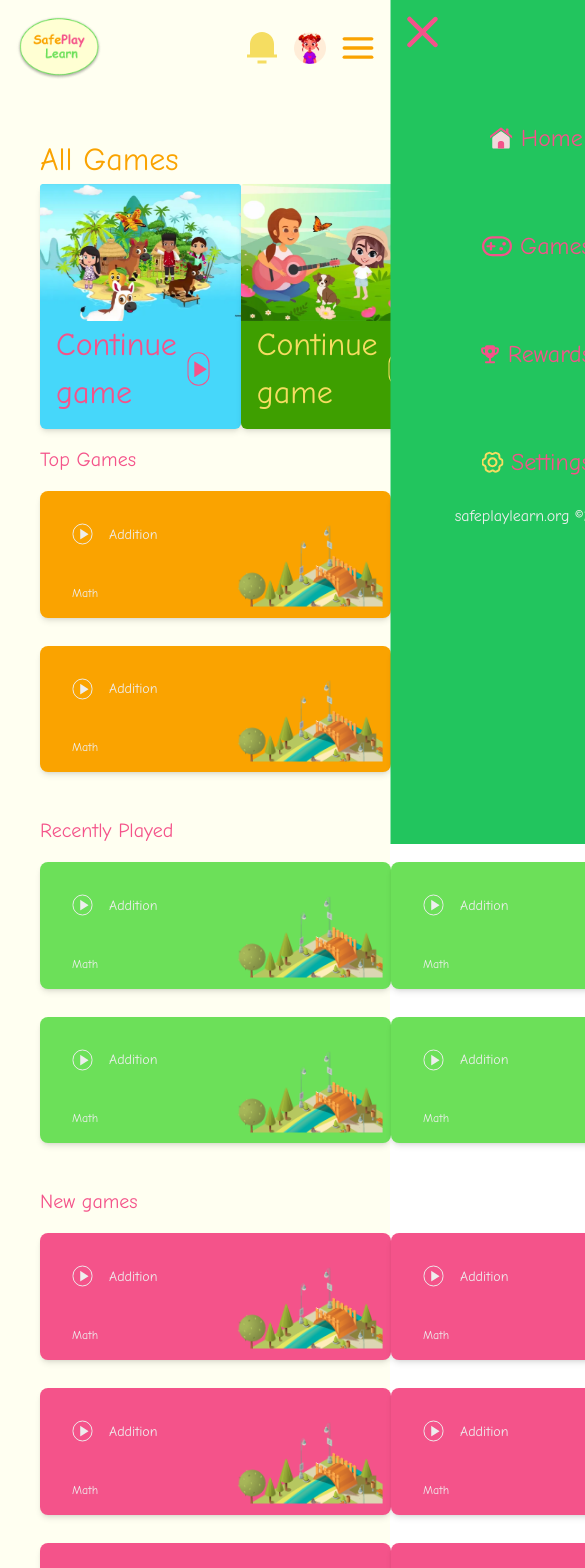
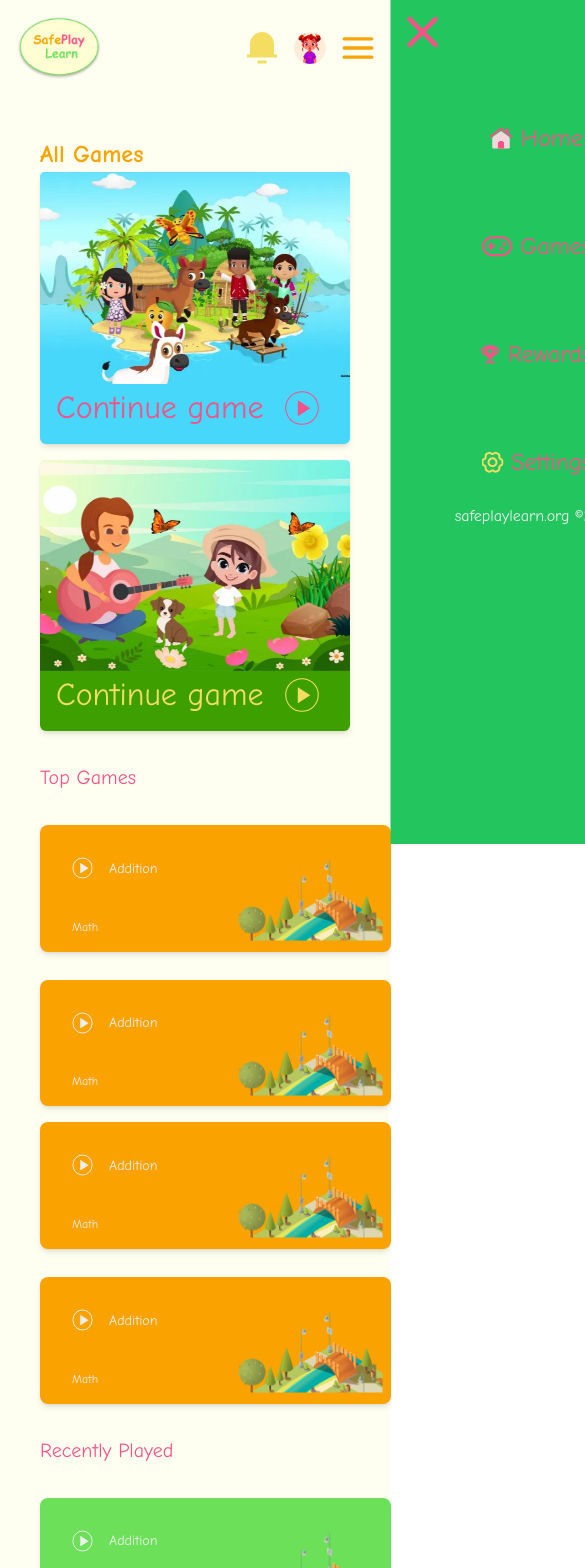
Before and after one commit to yaqeen009/DCIT302-Semester-Project, a React (Vite) app in the folder frontend/: page /games in a window 390 px wide. Shown: the top 1568 px of the page, 585 px wide, since content can reach past the window. Built offline with nearby package versions, Linux system fonts and the light colour scheme.

Commit message:
gemes page

```diff
--- a/frontend/src/pages/games.jsx
+++ b/frontend/src/pages/games.jsx
@@ -1,21 +1,30 @@
 import play from "../assets/play2.svg";
-import play2 from "../assets/play3.svg"
+import play2 from "../assets/play3.svg";
 import Game from "../components/game";
 import Card from "../components/card";
-import beach from "../assets/beach.png"
-import sunset from "../assets/sunset.png"
-import grass from "../assets/Grass.svg"
+import beach from "../assets/beach.png";
+import sunset from "../assets/sunset.png";
+import grass from "../assets/Grass.svg";
 
 const Games = () => {
   return (
     <div className="relative">
+      {/* Top Grass Image */}
       <div className="absolute -top-20 left-0 w-full z-10">
         <img src={grass} alt="Grass" className="w-full" />
       </div>
+
       <div className="games font-comic my-10 mx-10 z-0">
-        <h1 className="text-primary-300 text-headline">All Games</h1>
-        <div className="games flex flex-col">
-          <div className="flex flex-row justify-between">
+        {/* Title Section */}
+        <h1 className="text-primary-300 text-headline sm:text-mobile-headline font-bold">
+          All Games
+        </h1>
+
+        {/* Games Section */}
+        <div className="games flex flex-col space-y-8">
+          {/* Top Games Section */}
+          <div className="flex flex-row justify-between sm:flex-col sm:space-y-4">
+            {/* First Game Card */}
             <Card
               coverImg={beach}
               bgColor={"bg-[#46D7FA]"}
@@ -23,6 +32,8 @@ const Games = () => {
               secondaryColor={"text-[#F4538A] border-[#F4538A]"}
               tertiaryColor={"hover:bg-[#F1D9DB]"}
             />
+
+            {/* Second Game Card */}
             <Card
               coverImg={sunset}
               bgColor={"bg-[#3E9F00]"}
@@ -32,9 +43,10 @@ const Games = () => {
             />
           </div>
 
+          {/* Top Games List */}
           <h1 className="text-body text-primary-400 my-4">Top Games</h1>
-          <div className="flex flex-row justify-between">
-            <div className="flex-col">
+          <div className="flex flex-row justify-between sm:flex-wrap sm:space-y-4">
+            <div className="flex-col space-y-4">
               <Game
                 bgColor={"bg-primary-300"}
                 gameName={"Addition"}
@@ -46,7 +58,7 @@ const Games = () => {
                 category={"Math"}
               />
             </div>
-            <div className="flex-col">
+            <div className="flex-col space-y-4">
               <Game
                 bgColor={"bg-primary-300"}
                 gameName={"Addition"}
@@ -60,9 +72,10 @@ const Games = () => {
             </div>
           </div>
 
+          {/* Recently Played Section */}
           <h1 className="text-body text-primary-400 my-4">Recently Played</h1>
-          <div className="flex flex-row justify-between">
-            <div className="flex-col">
+          <div className="flex flex-row justify-between sm:flex-wrap sm:space-y-4">
+            <div className="flex-col space-y-4">
               <Game
                 bgColor={"bg-primary-100"}
                 gameName={"Addition"}
@@ -74,7 +87,7 @@ const Games = () => {
                 category={"Math"}
               />
             </div>
-            <div className="flex-col">
+            <div className="flex-col space-y-4">
               <Game
                 bgColor={"bg-primary-100"}
                 gameName={"Addition"}
@@ -88,9 +101,10 @@ const Games = () => {
             </div>
           </div>
 
+          {/* New Games Section */}
           <h1 className="text-body text-primary-400 my-4">New games</h1>
-          <div className="flex flex-row justify-between mb-10">
-            <div className="flex-col">
+          <div className="flex flex-row justify-between mb-10 sm:flex-wrap sm:space-y-4">
+            <div className="flex-col space-y-4">
               <Game
                 bgColor={"bg-primary-400"}
                 gameName={"Addition"}
@@ -107,7 +121,7 @@ const Games = () => {
                 category={"Math"}
               />
             </div>
-            <div className="flex-col">
+            <div className="flex-col space-y-4">
               <Game
                 bgColor={"bg-primary-400"}
                 gameName={"Addition"}
@@ -126,6 +140,8 @@ const Games = () => {
             </div>
           </div>
         </div>
+
+        {/* Bottom Grass Image */}
         <img className="absolute -bottom-20 left-0 w-full z-10 rotate-180" src={grass} />
       </div>
     </div>
```
